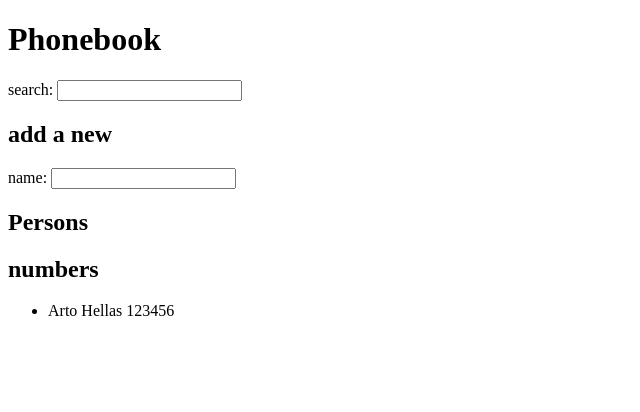
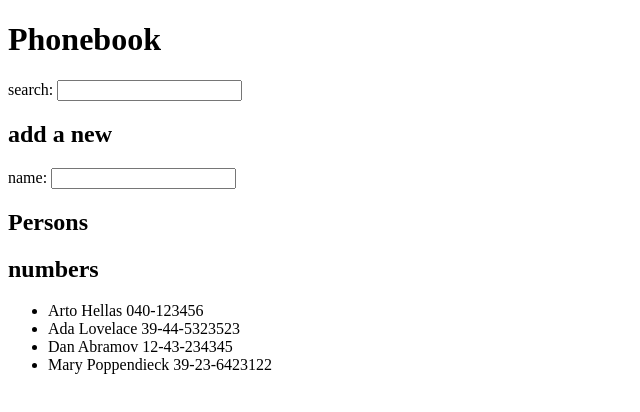
Before and after one commit to amirabedinii/fullstack-open, a React (Vite) app in the folder part2/phonebook/: page / in a window 1280 px wide. Shown: the top 412 px of the page, without its empty margins (0-640 px from the left). Built offline with nearby package versions, Linux system fonts and the light colour scheme; data requests are answered from the project's data file.

Commit message:
add part2.11

```diff
--- /dev/null
+++ b/part2/phonebook/db.json
@@ -0,0 +1,24 @@
+{
+    "persons":[
+      {
+        "name": "Arto Hellas",
+        "number": "040-123456",
+        "id": "1"
+      },
+      {
+        "name": "Ada Lovelace",
+        "number": "39-44-5323523",
+        "id": "2"
+      },
+      {
+        "name": "Dan Abramov",
+        "number": "12-43-234345",
+        "id": "3"
+      },
+      {
+        "name": "Mary Poppendieck",
+        "number": "39-23-6423122",
+        "id": "4"
+      }
+    ]
+  }
--- a/part2/phonebook/package.json
+++ b/part2/phonebook/package.json
@@ -7,9 +7,11 @@
     "dev": "vite",
     "build": "vite build",
     "lint": "eslint .",
-    "preview": "vite preview"
+    "preview": "vite preview",
+    "server": "json-server -p 3001 db.json"
   },
   "dependencies": {
+    "axios": "^1.13.2",
     "react": "^19.2.0",
     "react-dom": "^19.2.0"
   },
@@ -22,6 +24,7 @@
     "eslint-plugin-react-hooks": "^7.0.1",
     "eslint-plugin-react-refresh": "^0.4.24",
     "globals": "^16.5.0",
+    "json-server": "^1.0.0-beta.3",
     "vite": "^7.2.4"
   }
 }
--- a/part2/phonebook/src/App.jsx
+++ b/part2/phonebook/src/App.jsx
@@ -3,11 +3,10 @@
 import Filter from "./components/Filter";
 import PersonForm from "./components/PersonForm";
 import Persons from "./components/Persons";
+import axios from "axios";
 
 const App = () => {
-  const [persons, setPersons] = useState([
-    { name: "Arto Hellas", number: "123456" },
-  ]);
+  const [persons, setPersons] = useState([]);
   const [filteredPersons, setFilteredPersons] = useState(persons);
 
   const [newName, setNewName] = useState("");
@@ -42,6 +41,12 @@
     );
   }, [search, persons]);
 
+  useEffect(() => {
+    axios.get("http://localhost:3001/persons").then((response) => {
+      setPersons(response.data);
+    });
+  }, []);
+
   const handleSearchChange = (event) => {
     setSearch(event.target.value);
   };
@@ -51,7 +56,13 @@
       <h1>Phonebook</h1>
       <Filter search={search} handleSearchChange={handleSearchChange} />
       <h2>add a new</h2>
-      <PersonForm newName={newName} newNumber={newNumber} handleNameChange={handleNameChange} handleNumberChange={handleNumberChange} handleSubmit={handleSubmit} />
+      <PersonForm
+        newName={newName}
+        newNumber={newNumber}
+        handleNameChange={handleNameChange}
+        handleNumberChange={handleNumberChange}
+        handleSubmit={handleSubmit}
+      />
       <h2>Persons</h2>
       <Persons persons={filteredPersons} />
     </div>
```
Also changed, not shown: 1 other file (tests, documents, lock files or other folders).
